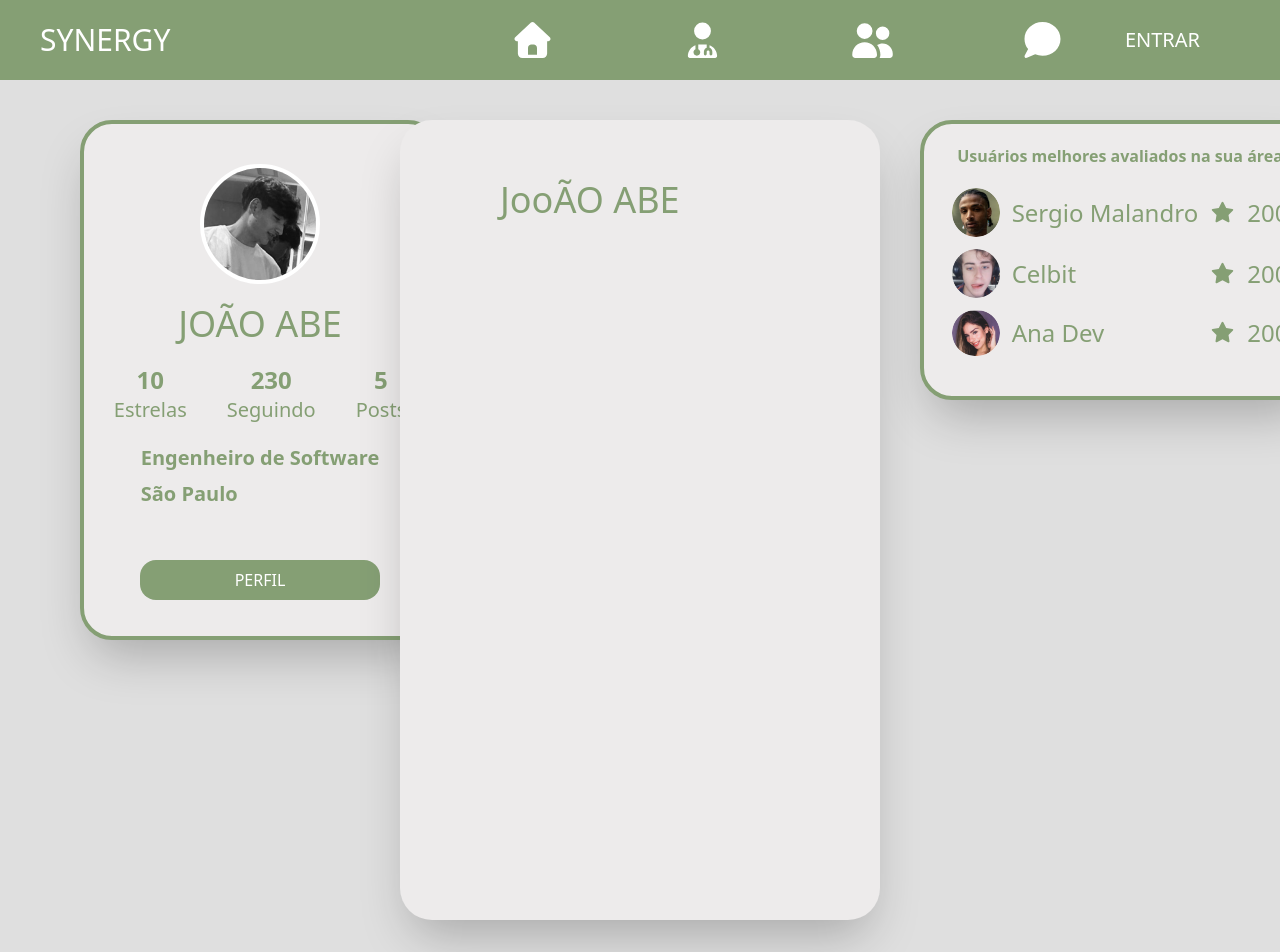
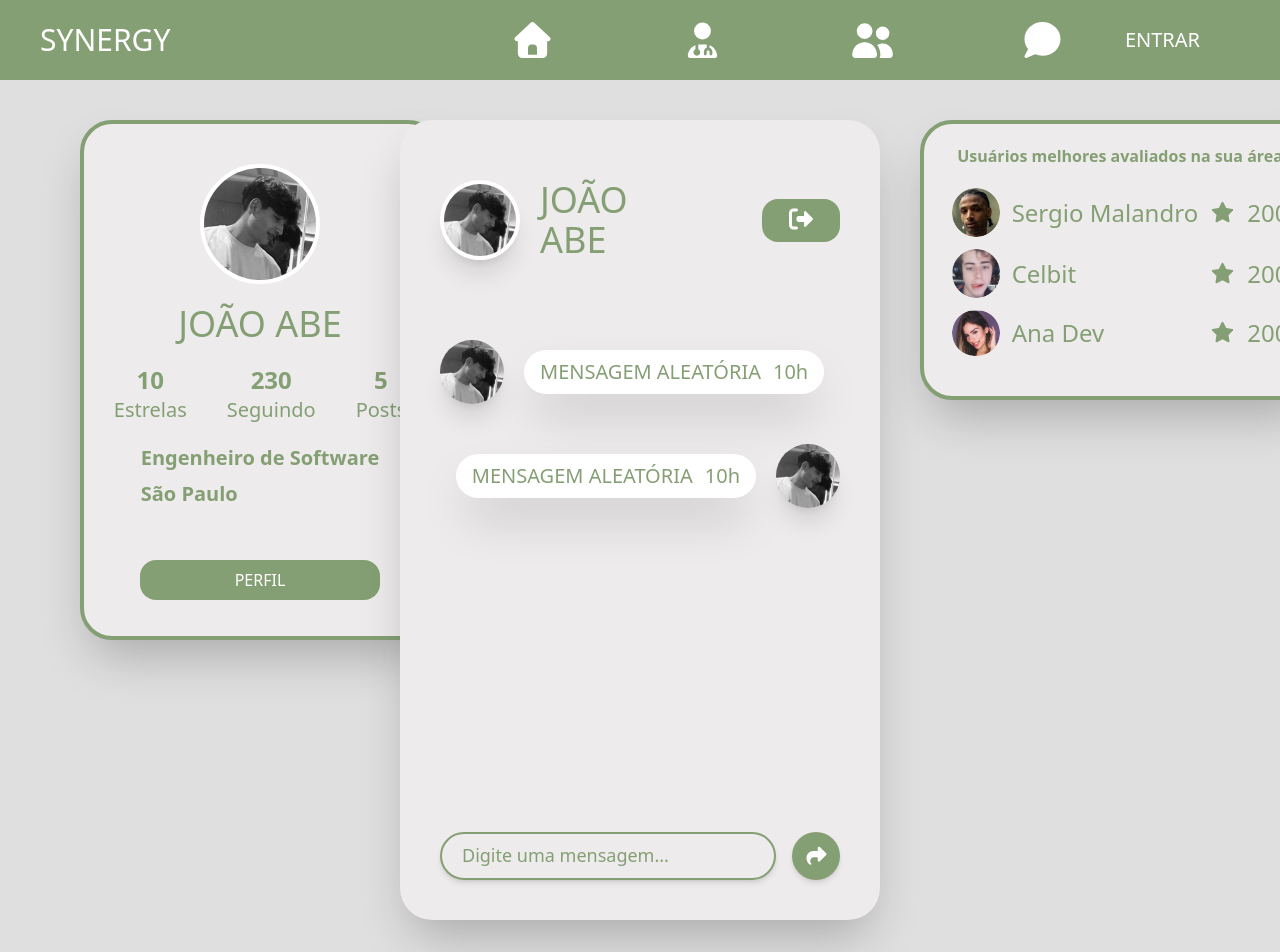
Before and after one commit to MrJoaoAbe/Plataforma_Synergy, a React (Vite) app: page /mensagemDireta in a window 1280 px wide. Shown: the top 952 px of the page. Built offline with nearby package versions, Linux system fonts and the light colour scheme.

Commit message:
add messagem features

```diff
--- /dev/null
+++ b/src/components/MensagemEnviada.jsx
@@ -0,0 +1,18 @@
+import FotoExemplo from "../assets/Example.jpg"
+
+function MensagemEnviada() {
+    return (
+        <div>
+            <div className="pr-10 flex flex-row items-center justify-end gap-5 my-5">
+                <div className="flex flex-row gap-3 bg-white p-2 px-4 rounded-full shadow-2xl ">
+                    <p className="text-[#859F74] text-xl">MENSAGEM ALEATÓRIA</p>
+                    <p className="text-[#859F74] text-xl">10h</p>
+                </div>
+                <img src={FotoExemplo} alt="MinhaFoto" className="w-16 h-16 rounded-full shadow-xl" />
+
+            </div>
+        </div>
+    )
+}
+
+export default MensagemEnviada
--- /dev/null
+++ b/src/components/MensagemRecebida.jsx
@@ -0,0 +1,18 @@
+import FotoExemplo from "../assets/Example.jpg"
+
+function MensagemRecebida() {
+    return (
+        <div>
+            <div className="pl-10 flex flex-row items-center gap-5 my-5">
+                <img src={FotoExemplo} alt="MinhaFoto" className="w-16 h-16 rounded-full shadow-xl" />
+                <div className="flex flex-row gap-3 bg-white p-2 px-4 rounded-full shadow-2xl ">
+                    <p className="text-[#859F74] text-xl">MENSAGEM ALEATÓRIA</p>
+                    <p className="text-[#859F74] text-xl">10h</p>
+                </div>
+
+            </div>
+        </div>
+    )
+}
+
+export default MensagemRecebida
--- a/src/pages/MensagemDireta.jsx
+++ b/src/pages/MensagemDireta.jsx
@@ -1,7 +1,40 @@
+import { Link } from "react-router-dom"
+import { FontAwesomeIcon } from "@fortawesome/react-fontawesome";
+import { faRightFromBracket, faShare } from "@fortawesome/free-solid-svg-icons";
+import FotoExemplo from "../assets/Example.jpg"
+import MensagemRecebida from "../components/MensagemRecebida";
+import MensagemEnviada from "../components/MensagemEnviada";
+
 function MensagemDireta() {
     return (
-        <div className="bg-[#EDEBEB] min-h-screen rounded-4xl shadow-2xl flex flex-col">
-            <h1 className="font-extralight text-4xl text-[#859F74] p-15 flex items-center ml-10">JooÃO ABE</h1>
+        <div className="bg-[#EDEBEB] min-h-screen rounded-4xl shadow-2xl flex flex-col relative">
+            <div className="flex flex-row items-center justify-between px-10">
+                <Link to='/visualizarPerfil'>
+                    <div className="flex flex-row justify-center items-center">
+                        <img src={FotoExemplo} alt="MinhaFoto" className="w-20 h-20 rounded-full border-4 border-white shadow-xl" />
+                        <h1 className="font-extralight text-4xl text-[#859F74] p-15 pl-5 flex items-center">
+                            JOÃO ABE
+                        </h1>
+                    </div>
+                </Link>
+
+                <Link to="/mensagens" className="bg-[#859F74] px-6 py-2 rounded-2xl text-white">
+                    < FontAwesomeIcon icon={faRightFromBracket} className="text-white text-2xl" />
+                </Link>
+            </div>
+
+            <MensagemRecebida />
+            <MensagemEnviada />
+
+            {/* BARRA DE MENSAGEM */}
+            <div className="absolute bottom-10 left-0 right-0 px-10">
+                <div className="flex items-center gap-4">
+                    <input type="text" className="flex-1 border-2 border-[#859F74] h-12 rounded-full shadow-md px-5 placeholder:text-[#859F74] placeholder:text-lg focus:outline-none focus:ring-2 focus:ring-[#859F74] transition" placeholder="Digite uma mensagem..." />
+                    <button className="bg-[#859F74] w-12 h-12 rounded-full flex items-center justify-center text-white shadow-md hover:bg-[#6f865f] transition" aria-label="Enviar mensagem">
+                        <FontAwesomeIcon icon={faShare} className="text-white text-xl" />
+                    </button>
+                </div>
+            </div>
 
         </div>
     )
```
